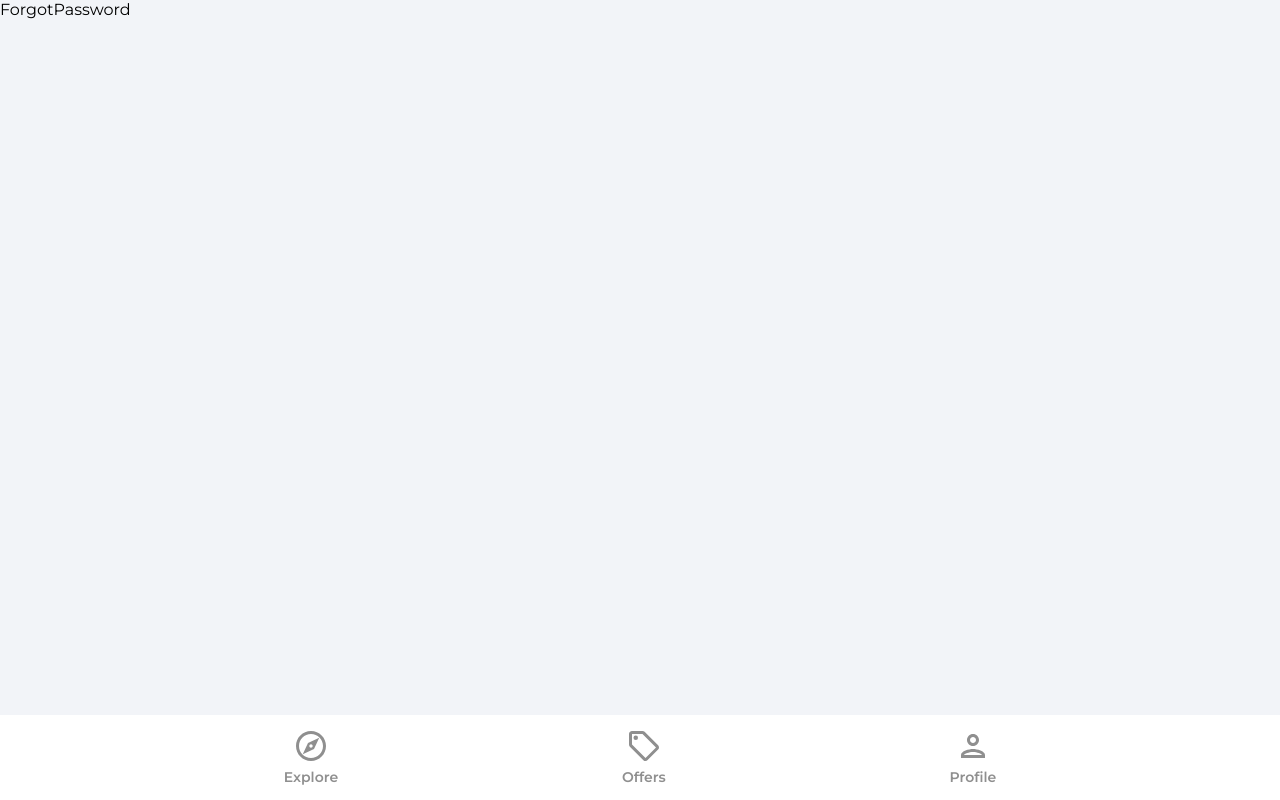
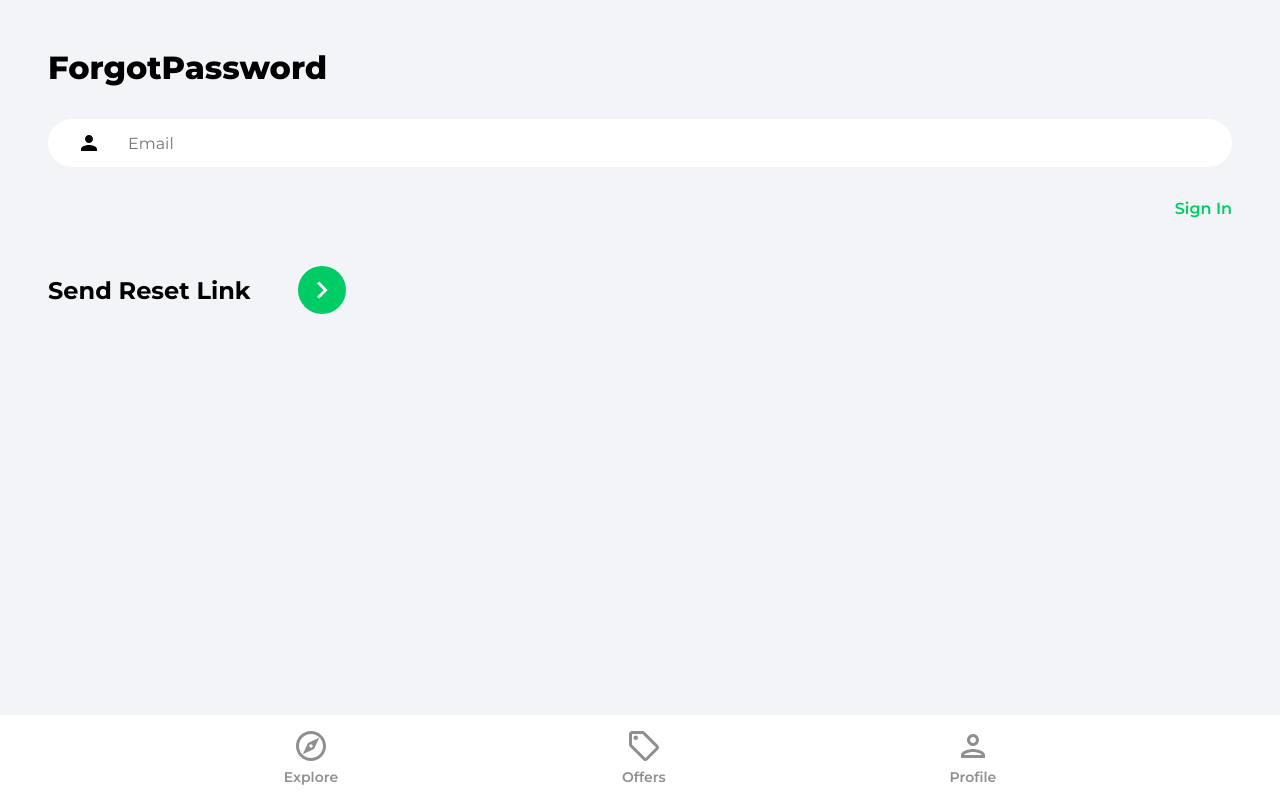
Before and after one commit to GUchechi/Estate-Square, a React (Create React App) app: page /forgot-password in a window 1280 px wide. Built offline with nearby package versions, Linux system fonts and the light colour scheme.

Commit message:
added forgot password

```diff
--- a/src/pages/ForgotPassword.jsx
+++ b/src/pages/ForgotPassword.jsx
@@ -1,9 +1,57 @@
-import React from 'react'
+import { React, useState } from "react";
+import { Link } from "react-router-dom";
+import { getAuth, sendPasswordResetEmail } from "firebase/auth";
+import { toast } from "react-toastify";
+import { ReactComponent as ArrowRightIcon } from "../assets/svg/keyboardArrowRightIcon.svg";
 
 const ForgotPassword = () => {
+  const [email, setEmail] = useState("");
+
+  const onChange = (e) => {
+    setEmail(e.target.value);
+  };
+
+  const onSubmit = async (e) => {
+    e.preventDefault();
+    try {
+      const auth = getAuth();
+      await sendPasswordResetEmail(auth, email);
+      toast.success("Email has been sent");
+    } catch (error) {
+      toast.error("Could not send reset email");
+    }
+  };
   return (
-    <div>ForgotPassword</div>
-  )
-}
+    <div className="pageContainer">
+      <header>
+        <p className="pageHeader">ForgotPassword</p>
+      </header>
 
-export default ForgotPassword
+      <main>
+        <form onSubmit={onSubmit}>
+          <input
+            type="email"
+            name="email"
+            className="emailInput"
+            placeholder="Email"
+            id="email"
+            value={email}
+            onChange={onChange}
+          />
+          <Link className="forgotPasswordLink" to="/sign-in">
+            Sign In
+          </Link>
+
+          <div className="signInBar">
+            <div className="signInText">Send Reset Link</div>
+            <button className="signInButton">
+              <ArrowRightIcon fill="#ffffff" width="34px" height="34px" />
+            </button>
+          </div>
+        </form>
+      </main>
+    </div>
+  );
+};
+
+export default ForgotPassword;
```
